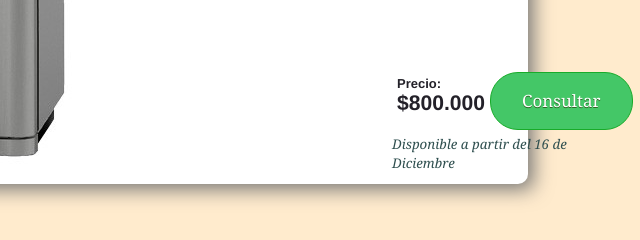
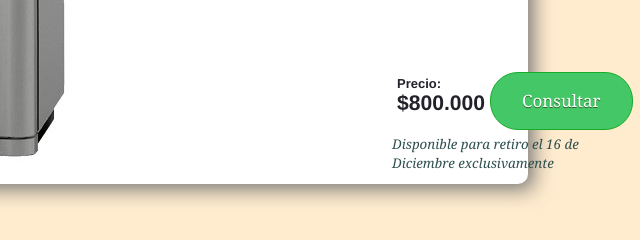
Before and after one commit to elyalvarado/garage-sale, a Gatsby site: page / in a window 1280 px wide. Shown: the part 10260-10500 px from the top of the page, 640-1280 px from the left. Built offline with nearby package versions, Linux system fonts and the light colour scheme; Gatsby itself is replaced by a stand-in of ours; some packages are replaced by stand-ins of ours.

Commit message:
Update final date

```diff
--- a/src/components/itemSummary.js
+++ b/src/components/itemSummary.js
@@ -176,7 +176,7 @@ const ItemSummary = ({
       <ItemNotice>
         {available
           ? "Disponible Inmediatamente"
-          : `Disponible a partir del ${lastDay}`}
+          : `Disponible para retiro el ${lastDay} exclusivamente`}
       </ItemNotice>
     </ItemBody>
   </Item>
```
